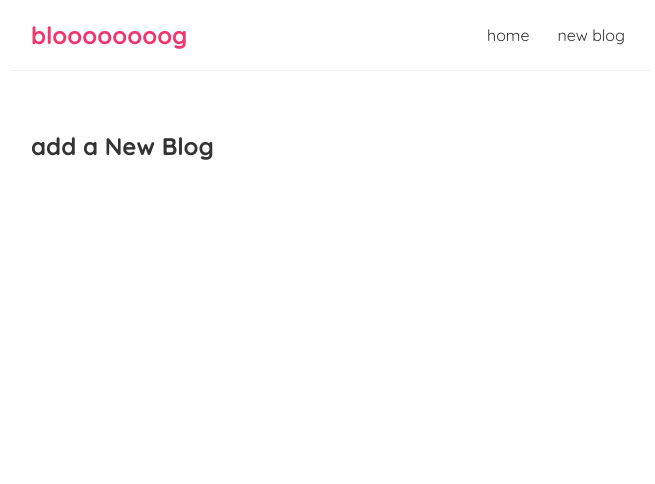
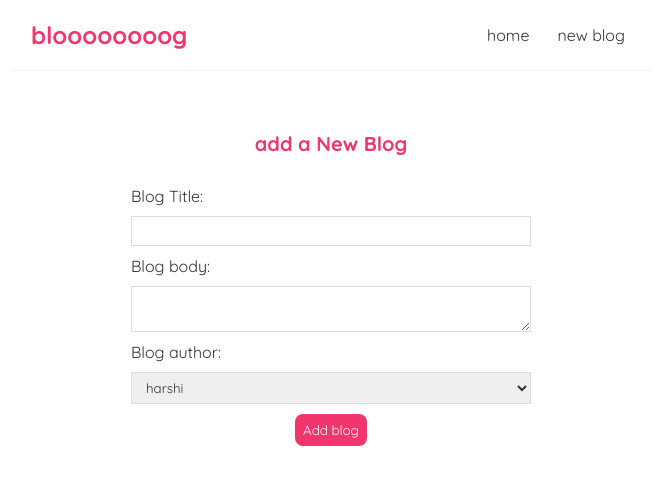
Before and after one commit to harshith-21/basic-blog-site, a React (Create React App) app: page /create in a window 1280 px wide. Shown: the top 484 px of the page, without its empty margins (309-964 px from the left). Built offline with nearby package versions, Linux system fonts and the light colour scheme.

Commit message:
#27 done

```diff
--- a/src/create.js
+++ b/src/create.js
@@ -1,7 +1,44 @@
+import { useState } from "react";
+
 const Create = () => {
+  const [title, setTitle] = useState("");
+  const [body, setBody] = useState("");
+  const [author, setAuthor] = useState("");
+
   return (
     <div className="create">
       <h2>add a New Blog</h2>
+      <form>
+        <label>Blog Title:</label>
+        <input
+          type="text"
+          required
+          value={title}
+          onChange={(e) => setTitle(e.target.value)}
+        />
+        <label>Blog body:</label>
+        <textarea
+          required
+          value={body}
+          onChange={(e) => setBody(e.target.value)}
+        ></textarea>
+        <label>Blog author:</label>
+        <select value={author} onChange={(e) => setAuthor(e.target.value)}>
+          <option value="harshi">harshi</option>
+          <option value="another">another</option>
+        </select>
+        {/* <label>Author:</label>
+        <input
+          type="text"
+          required
+          value={author}
+          onChange={(e) => setAuthor(e.target.value)}
+        /> */}
+        <button>Add blog</button>
+        <p>{title}</p>
+        <p>{body}</p>
+        <p>{author}</p>
+      </form>
     </div>
   );
 };
--- a/src/index.css
+++ b/src/index.css
@@ -61,3 +61,37 @@
 blog-details div {
   margin-bottom: 20px 0;
 }
+
+/* create new blog form */
+.create {
+  max-width: 400px;
+  margin: 0 auto;
+  text-align: center;
+}
+.create label {
+  text-align: left;
+  display: block;
+}
+.create h2 {
+  font-size: 20px;
+  color: #f1356d;
+  margin-bottom: 30px;
+}
+.create input,
+.create textarea,
+.create select {
+  width: 100%;
+  padding: 6px 10px;
+  margin: 10px 0;
+  border: 1px solid #ddd;
+  box-sizing: border-box;
+  display: block;
+}
+.create button {
+  background: #f1356d;
+  color: #fff;
+  border: 0;
+  padding: 8px;
+  border-radius: 8px;
+  cursor: pointer;
+}
```
